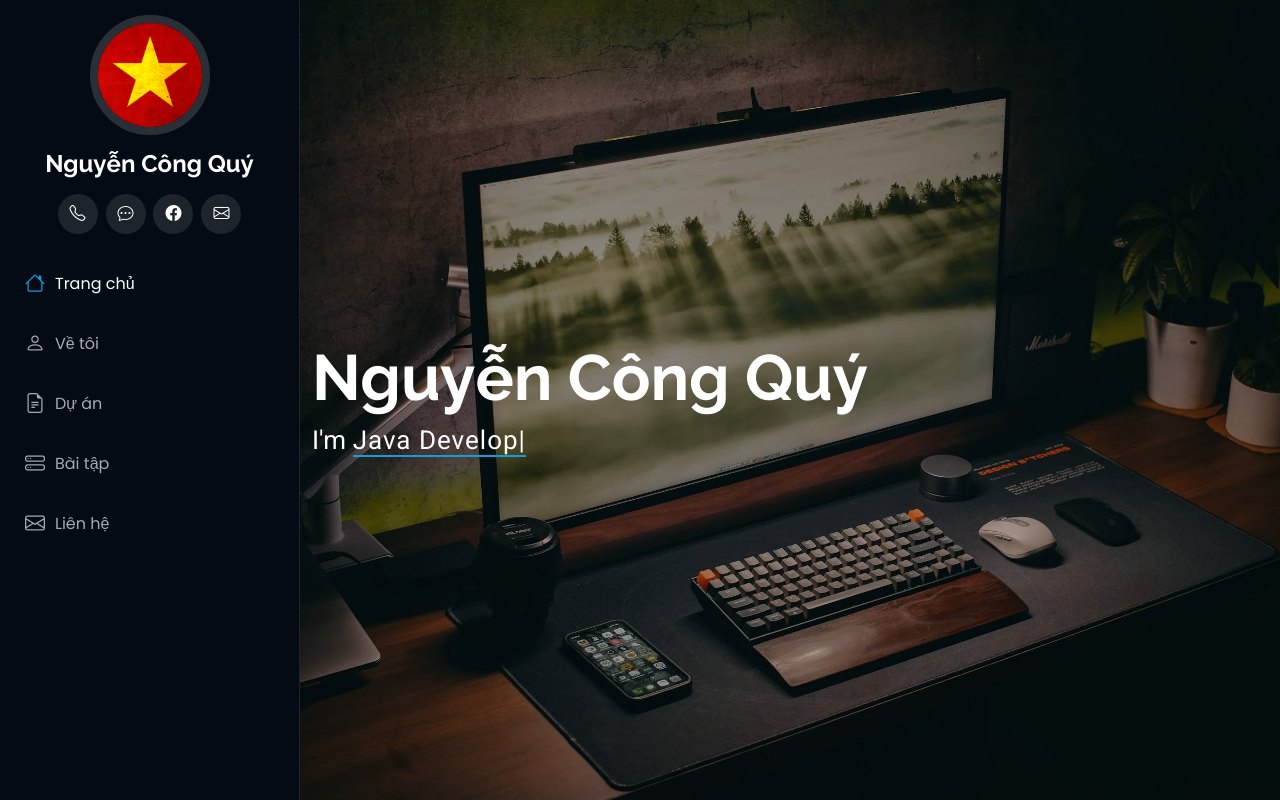
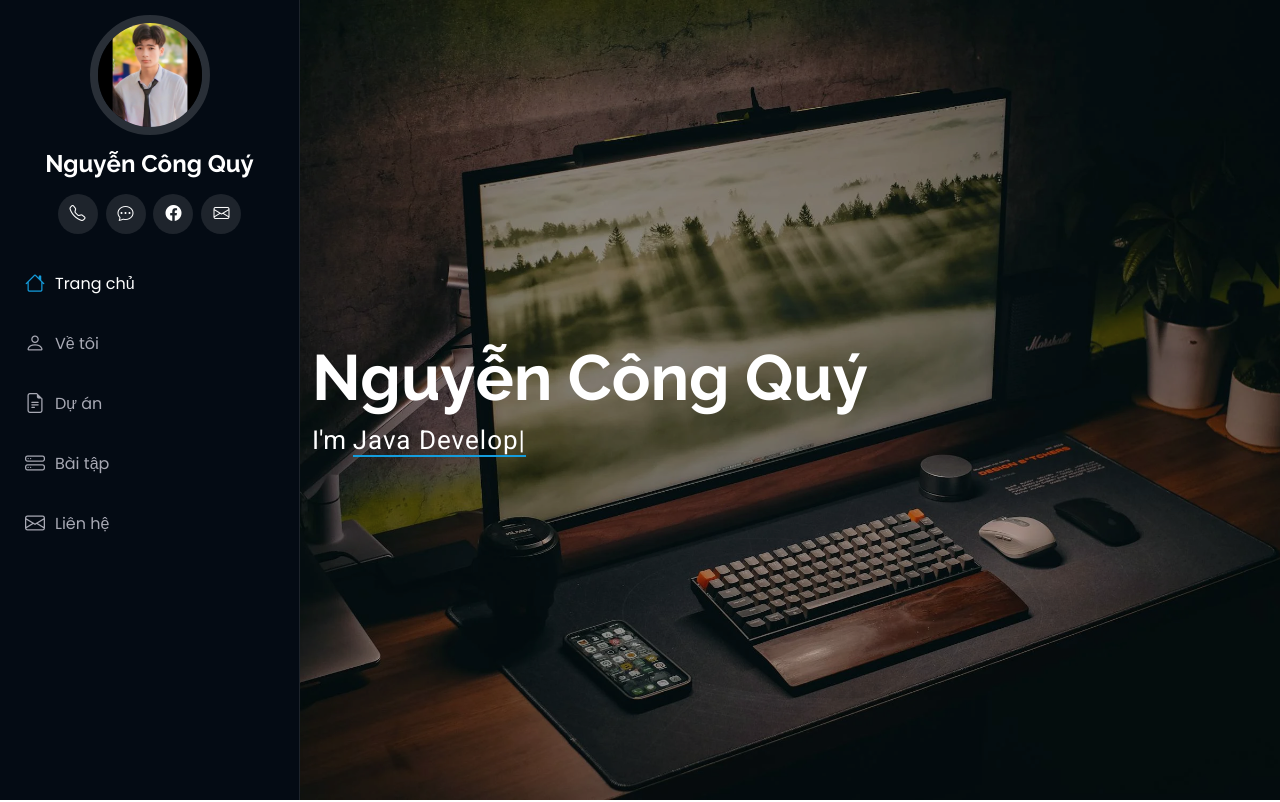
Before and after one commit to CongQuyNguyen/web-personal, a plain HTML site: page index.html in a window 1280 px wide. Shown: the top 802 px of the page. Drawn offline with Linux system fonts and the light colour scheme.

Commit message:
Update avatar

```diff
--- a/index.html
+++ b/index.html
@@ -24,6 +24,7 @@
   <link href="assets/vendor/glightbox/css/glightbox.min.css" rel="stylesheet">
   <link href="assets/vendor/swiper/swiper-bundle.min.css" rel="stylesheet">
 
+
   <!-- Main CSS File -->
   <link href="assets/css/main.css" rel="stylesheet">
 </head>
@@ -34,7 +35,7 @@
     <i class="header-toggle d-xl-none bi bi-list"></i>
 
     <div class="profile-img">
-      <img src="assets/image/imresizer-1726121873924.jpg" alt="" class="img-fluid rounded-circle">
+      <img src="assets/image/avatar.jpg" alt="" class="img-fluid rounded-circle">
     </div>
 
     <a href="index.html" class="logo d-flex align-items-center justify-content-center">
```
Also changed, not shown: assets/image/avatar.jpg (added), assets/image/backgrounf-d.webp (deleted), assets/image/imresizer-1726121873924.jpg (deleted), assets/image/pexels-photo-13723334.webp (deleted).
